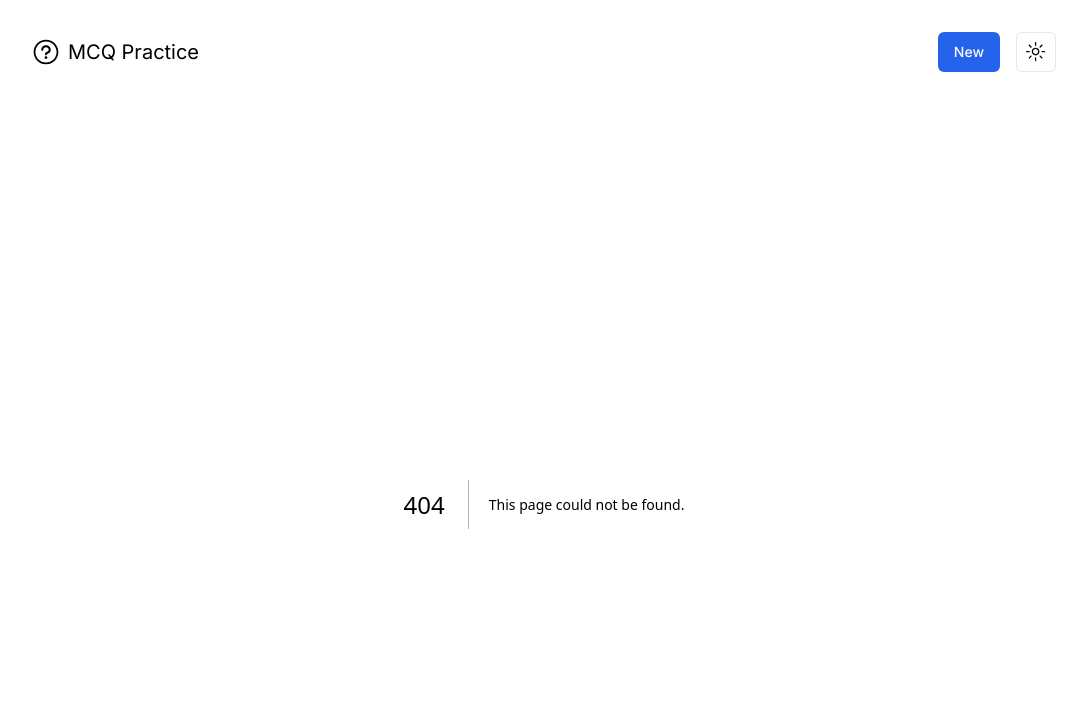
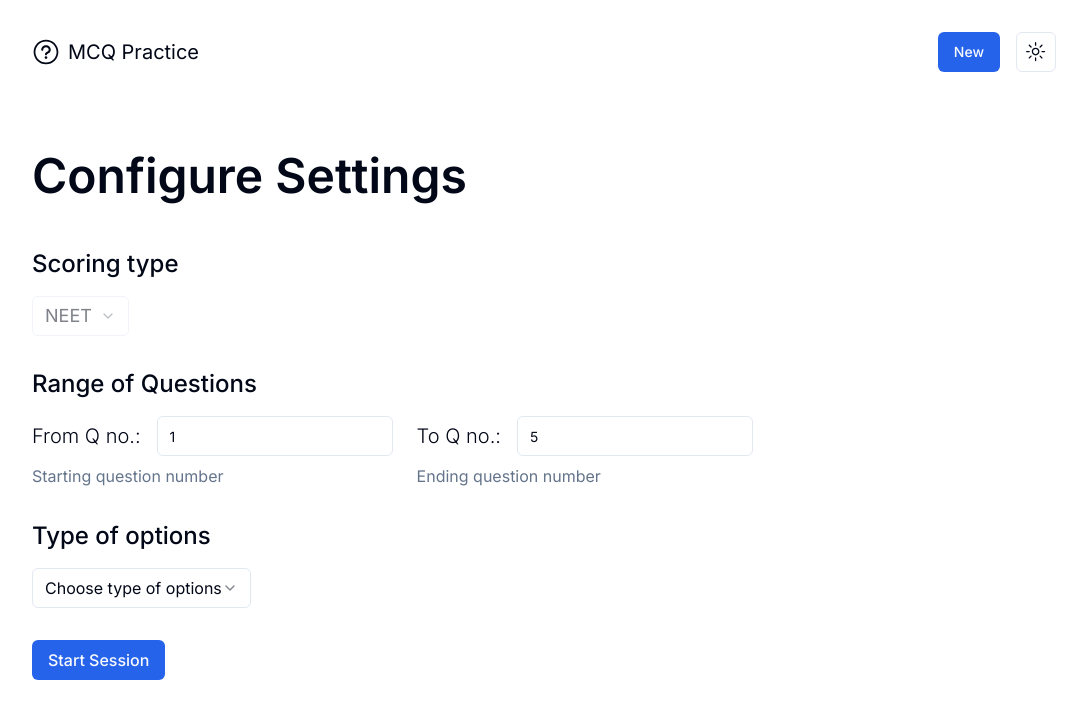
Before and after one commit to NeeshSamsi/mcqs.work, a Next.js app: page /new in a window 1280 px wide. Before the commit this address had no page. Shown: the top 718 px of the page, without its empty margins (96-1183 px from the left). Built offline with nearby package versions, Linux system fonts and the light colour scheme.

Commit message:
feat: New page & Settings form

```diff
--- /dev/null
+++ b/src/app/new/page.tsx
@@ -0,0 +1,25 @@
+import { type Metadata } from "next"
+import SettingsForm from "@/components/SettingsForm"
+
+const title = "New Session"
+const description =
+  "Start a new MCQ Practice Session. Solve your questions, add your answer key, get a calculated score & review your answers."
+export const metadata: Metadata = {
+  title,
+  description,
+  openGraph: { title, url: "/new", description },
+  twitter: { title, description },
+  alternates: {
+    canonical: "/new",
+  },
+}
+
+export default function New() {
+  return (
+    <main>
+      <h1 className="my-12 text-5xl font-semibold">Configure Settings</h1>
+
+      <SettingsForm />
+    </main>
+  )
+}
--- /dev/null
+++ b/src/components/SettingsForm.tsx
@@ -0,0 +1,145 @@
+"use client"
+
+import { z } from "zod"
+import { zodResolver } from "@hookform/resolvers/zod"
+import { settingsSchema } from "@/lib/zodSchemas"
+import { useForm } from "react-hook-form"
+import { useRouter } from "next/navigation"
+
+import {
+  Form,
+  FormControl,
+  FormDescription,
+  FormField,
+  FormItem,
+  FormLabel,
+  FormMessage,
+} from "@/components/ui/form"
+import { Input } from "./ui/input"
+import {
+  Select,
+  SelectContent,
+  SelectItem,
+  SelectTrigger,
+  SelectValue,
+} from "./ui/select"
+import { Button } from "./ui/button"
+
+export default function SettingsForm() {
+  const form = useForm<z.infer<typeof settingsSchema>>({
+    resolver: zodResolver(settingsSchema),
+    defaultValues: {
+      minQuestions: 1,
+      maxQuestions: 5,
+      optionsType: "A-D",
+    },
+  })
+
+  const router = useRouter()
+
+  function onSubmit(settings: z.infer<typeof settingsSchema>) {
+    let searchParamsArray = []
+
+    for (const key in settings) {
+      searchParamsArray.push([
+        key,
+        String(settings[key as keyof typeof settings]),
+      ])
+    }
+
+    const searchParamsString = new URLSearchParams(searchParamsArray).toString()
+
+    router.push(`/session?${searchParamsString}`)
+  }
+
+  return (
+    <Form {...form}>
+      <form onSubmit={form.handleSubmit(onSubmit)} className="space-y-8">
+        <div className="space-y-4">
+          <p className="text-2xl font-medium">Scoring type</p>
+          <Select disabled>
+            <SelectTrigger className="w-[8.5ch] text-lg">
+              <SelectValue placeholder="NEET" className="p-2" />
+            </SelectTrigger>
+          </Select>
+        </div>
+
+        <div className="space-y-4">
+          <p className="text-2xl font-medium">Range of Questions</p>
+          <div className="flex gap-6">
+            <FormField
+              control={form.control}
+              name="minQuestions"
+              render={({ field }) => (
+                <FormItem>
+                  <div className="flex items-center gap-4">
+                    <FormLabel className="w-fit text-xl font-light">
+                      From Q no.:
+                    </FormLabel>
+                    <FormControl className="w-fit">
+                      <Input type="number" placeholder="0" {...field} />
+                    </FormControl>
+                  </div>
+                  <FormDescription className="text-base">
+                    Starting question number
+                  </FormDescription>
+                  <FormMessage />
+                </FormItem>
+              )}
+            />
+            <FormField
+              control={form.control}
+              name="maxQuestions"
+              render={({ field }) => (
+                <FormItem>
+                  <div className="flex items-center gap-4">
+                    <FormLabel className="w-fit text-xl font-light">
+                      To Q no.:
+                    </FormLabel>
+                    <FormControl className="w-fit">
+                      <Input type="number" placeholder="5" {...field} />
+                    </FormControl>
+                  </div>
+                  <FormDescription className="text-base">
+                    Ending question number
+                  </FormDescription>
+                  <FormMessage />
+                </FormItem>
+              )}
+            />
+          </div>
+        </div>
+
+        <FormField
+          control={form.control}
+          name="optionsType"
+          render={({ field }) => (
+            <FormItem>
+              <FormLabel className="mb-4 block text-2xl font-medium">
+                Type of options
+              </FormLabel>
+
+              <Select onValueChange={field.onChange}>
+                <FormControl>
+                  <SelectTrigger className="w-fit text-base">
+                    <SelectValue placeholder="Choose type of options" />
+                  </SelectTrigger>
+                </FormControl>
+                <SelectContent>
+                  <SelectItem value="1-4">1 - 4</SelectItem>
+                  <SelectItem value="A-D">A - D</SelectItem>
+                </SelectContent>
+              </Select>
+
+              <FormMessage />
+            </FormItem>
+          )}
+        />
+
+        <Button type="submit" className="text-base">
+          Start Session
+        </Button>
+      </form>
+    </Form>
+  )
+}
```
